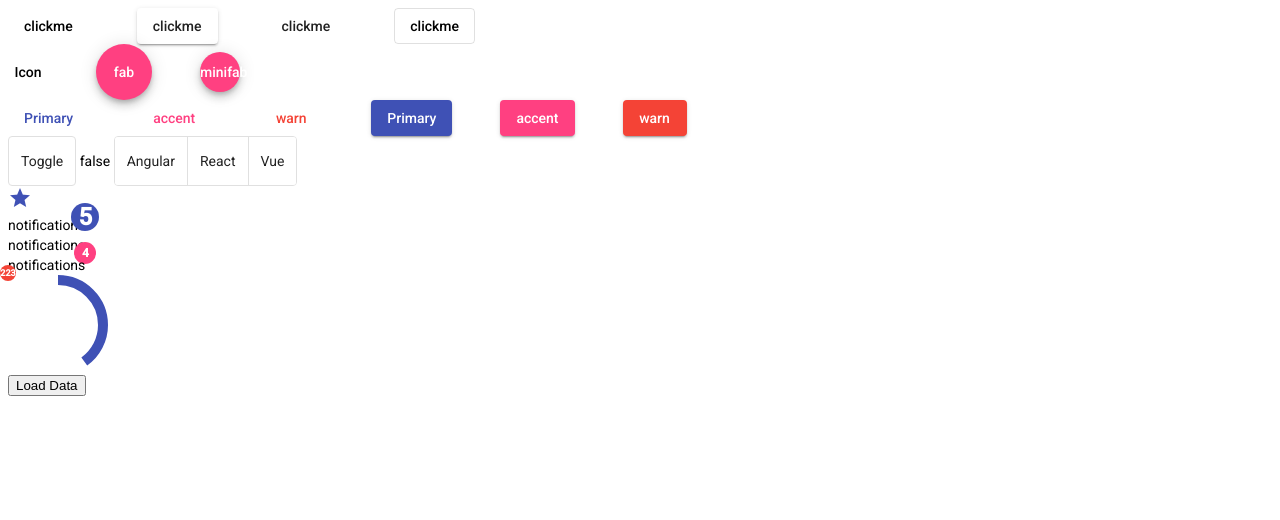
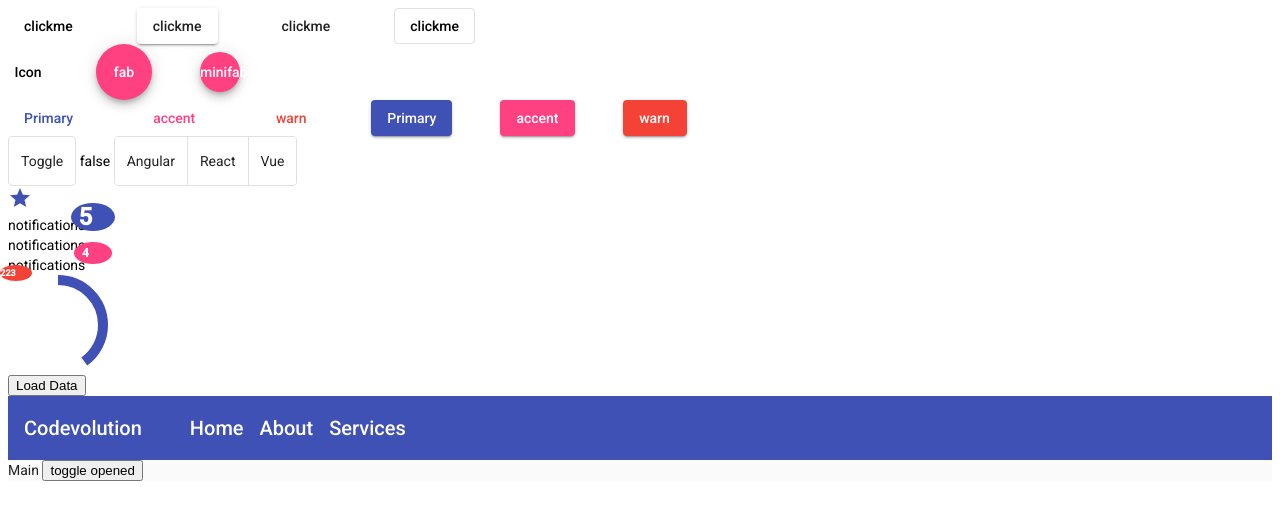
Before and after one commit to tonytigerrong/MaterialDemo1, an Angular app: page / in a window 1280 px wide. Shown: the top 520 px of the page. Built offline with nearby package versions, Linux system fonts and the light colour scheme.

Commit message:
9 progress spinner 10 navbar 11 sidenav (opened) (closed) sidenav.open() sidenav.close()

```diff
--- a/src/app/app.component.html
+++ b/src/app/app.component.html
@@ -44,3 +44,17 @@
     <mat-spinner *ngIf="showSpinner"></mat-spinner>
     <button (click)="loadData()">Load Data</button>
 </div>
+<mat-toolbar color="primary" class="navbar">
+    <div>Codevolution</div>
+    <div>
+        <span>Home</span>
+        <span>About</span>
+        <span>Services</span>
+    </div>
+</mat-toolbar>
+<mat-sidenav-container>
+    <mat-sidenav [(opened)]="opened">Sidenav</mat-sidenav>
+    <mat-sidenav-content>Main
+        <button (click)="opened=!opened">toggle opened</button>
+    </mat-sidenav-content>
+</mat-sidenav-container>
--- a/src/app/app.component.sass
+++ b/src/app/app.component.sass
@@ -2,3 +2,7 @@ button
     margin-right: 3rem
 div
     margin-right: 3rem
+navbar
+    justify-content: space-between
+span
+    padding-right: 1rem
--- a/src/app/app.component.ts
+++ b/src/app/app.component.ts
@@ -9,6 +9,7 @@ export class AppComponent {
   title = 'MaterialDemo';
   notifications = 223;
   showSpinner = false;
+  opened=false;
   loadData(){
     this.showSpinner = true;
     setTimeout( ()=>{
--- a/src/app/app.module.ts
+++ b/src/app/app.module.ts
@@ -9,10 +9,12 @@ import { MatButtonToggleModule } from '@angular/material/button-toggle';
 import { MatIconModule } from '@angular/material/icon';
 import { MatBadgeModule } from '@angular/material/badge';
 import { MatProgressSpinnerModule } from '@angular/material/progress-spinner';
-
+import { MatToolbarModule } from '@angular/material/toolbar';
+import { MatSidenavModule } from '@angular/material/sidenav';
 const MaterailComponents = [
   MatButtonModule, MatButtonToggleModule,
-  MatIconModule,MatBadgeModule,MatProgressSpinnerModule
+  MatIconModule,MatBadgeModule,MatProgressSpinnerModule,
+  MatToolbarModule,MatSidenavModule
   ];
 @NgModule({
   declarations: [
```
